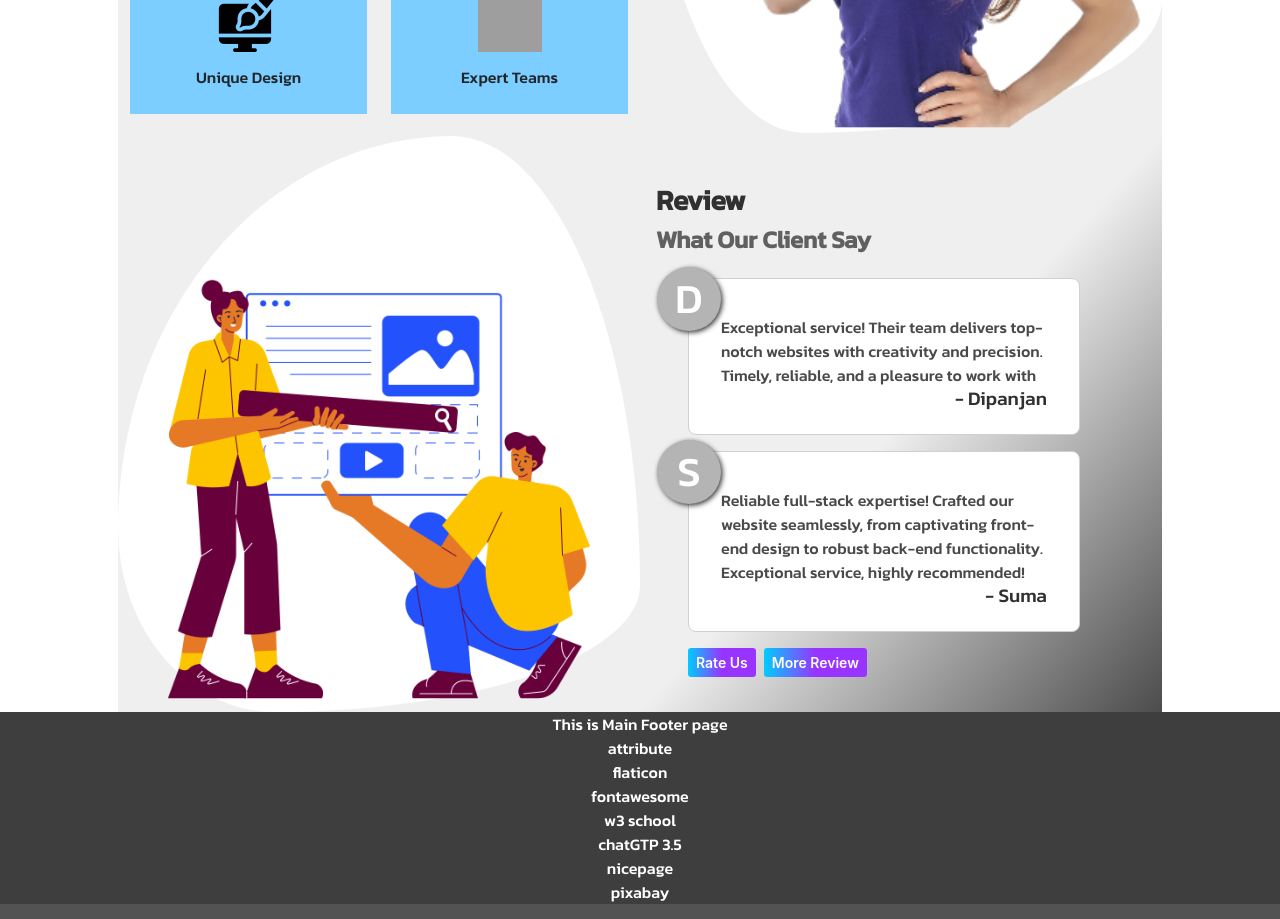
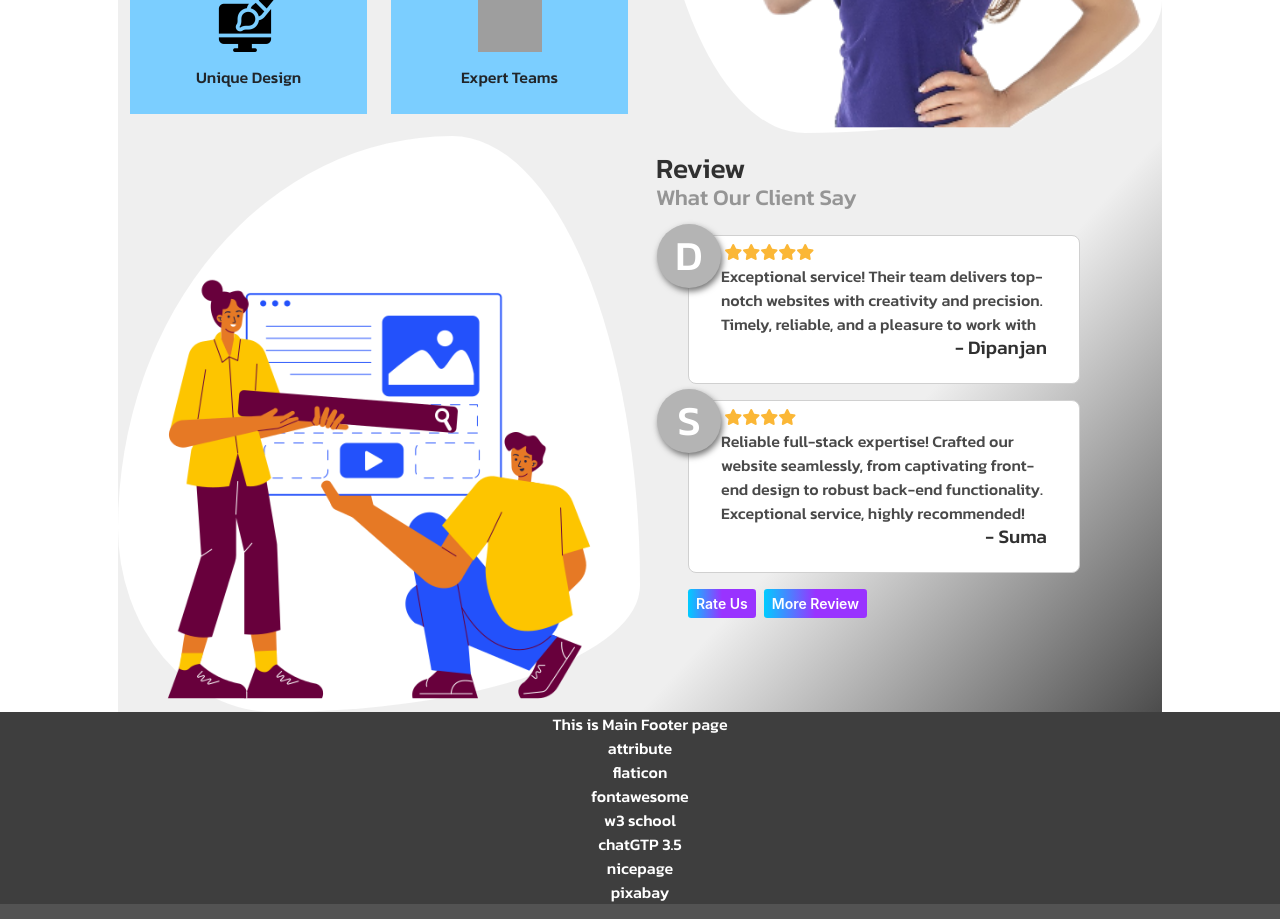
Before and after one commit to SanjayPaul4u/BanoDigital-Project2, a React (Create React App) app in the folder client/: page / in a window 1280 px wide. Shown: the part 1920-2839 px from the top of the page. Built offline with nearby package versions, Linux system fonts and the light colour scheme; grey boxes are pictures that could not be loaded.

Commit message:
FrontEnd: 8. Refactoring Home-Review Page

```diff
--- a/client/src/components/home-comp/Review.js
+++ b/client/src/components/home-comp/Review.js
@@ -28,7 +28,16 @@ const Review = () => {
           <div id='reviews-div'>
 
             <div className='review-card' id="review-card-1">
-                  <span className='dp'>D</span>
+              <div>
+                  <div className='dp'>D</div>
+                  <div className='review-star'>
+                    <i className="fa-solid fa-star"></i>
+                    <i className="fa-solid fa-star"></i>
+                    <i className="fa-solid fa-star"></i>
+                    <i className="fa-solid fa-star"></i>
+                    <i className="fa-solid fa-star"></i>
+                  </div>
+              </div>
               <div className='sub-review-card'>
                   <p>Exceptional service! Their team delivers top-notch websites with creativity and precision. Timely, reliable, and a pleasure to work with</p>
                   <h6>- Dipanjan</h6>
@@ -36,7 +45,15 @@ const Review = () => {
             </div>
 
             <div className='review-card' id="review-card-2">
-                <div className='dp'>S</div>
+              <div>
+                  <div className='dp'>S</div>
+                  <div className='review-star'>
+                    <i className="fa-solid fa-star"></i>
+                    <i className="fa-solid fa-star"></i>
+                    <i className="fa-solid fa-star"></i>
+                    <i className="fa-solid fa-star"></i>
+                  </div>
+              </div>
               <div className='sub-review-card'>
                 <p>Reliable full-stack expertise! Crafted our website seamlessly, from captivating front-end design to robust back-end functionality. Exceptional service, highly recommended!</p>
                 <h6>- Suma</h6>
--- a/client/src/style/Review.css
+++ b/client/src/style/Review.css
@@ -24,17 +24,19 @@
 /* ---------------------------------------------------------- */
 #main-review .row #right-review-row{
     background: linear-gradient(to bottom right, #efefef 50%, #4c4c4c 100%);
-    background-color: rgb(237, 223, 223);
+    /* background-color: rgb(210, 91, 91); */
     padding: 1rem;
-    padding-top: 3rem;
 }
 #main-review .row #right-review-row h3, h4{
     color: #303030;
     font-family: 'Kanit', sans-serif;
-    font-weight: 600;
+    font-weight: 500;
 }
 #main-review .row #right-review-row h4{
-    color: #606060;
+    color: #959595;
+    font-weight: 400;
+    margin-top: -0.6rem;
+    font-size: 1.4rem;
 }
 #reviews-div{
     padding-top: 1rem;
@@ -64,7 +66,7 @@
     margin-top: -1rem;
     display: inline-block;
     background-color: #b4b4b4;
-    box-shadow: 0.1rem 0.1rem 0.3rem #373737;
+    box-shadow: 0.1rem 0.2rem 0.4rem rgb(115, 115, 115);
     text-align: center;
     height: 4rem;
     width: 4rem;
@@ -74,6 +76,13 @@
     border-radius: 50%;
     font-weight: 500;
     color: #fff;
+}
+#reviews-div .review-card .review-star{
+    color: #fbb736;
+    margin-top: -3rem;
+    /* text-align: end; */
+    padding-left: 1.2rem;
+    margin-bottom: 1rem;
 }
 #reviews-div .review-card .sub-review-card{
     margin-top: -2rem;
```
Also changed, not shown: client/ClientNote.txt.
